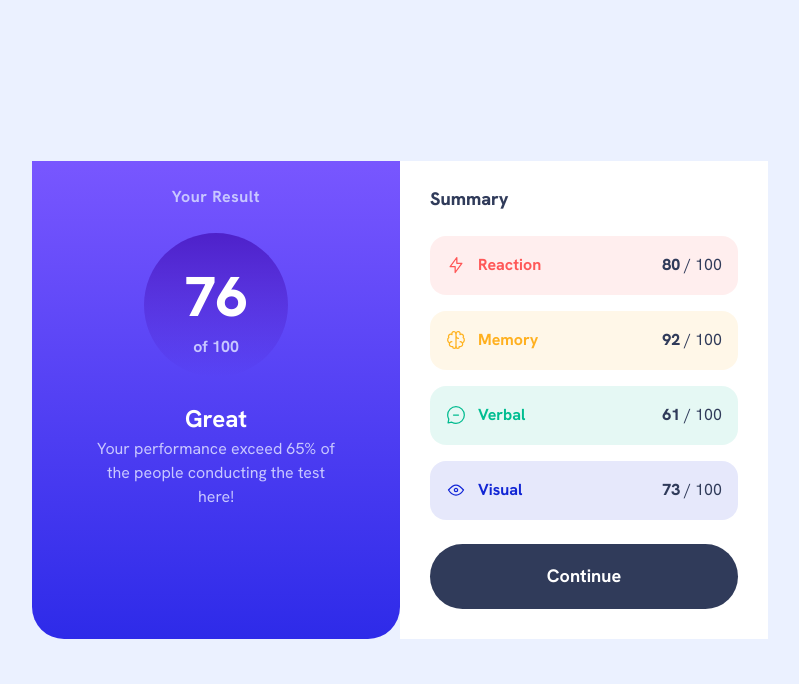
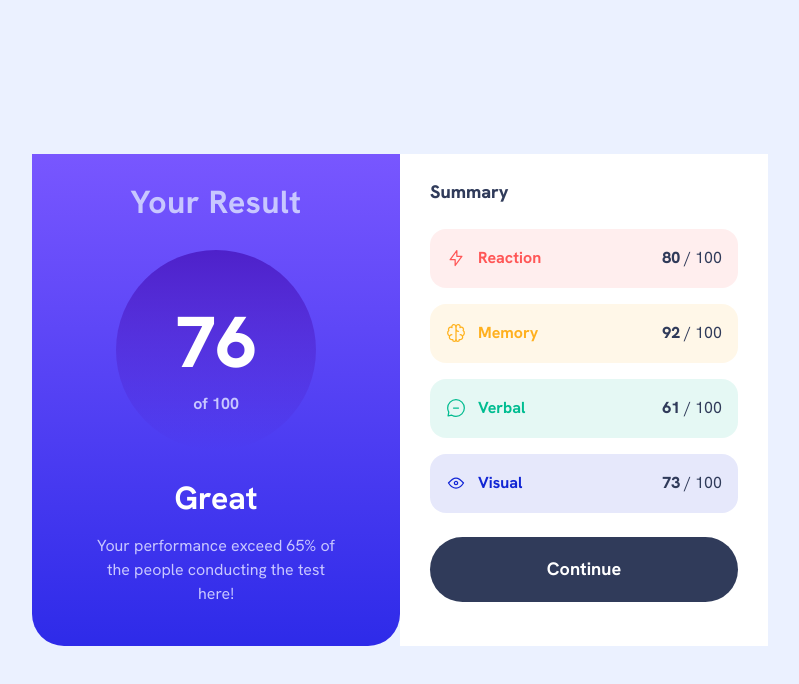
Before and after one commit to GiroFrm/result-summary, a plain HTML site: page index.html in a window 1280 px wide. Shown: the whole page, without its empty margins (240-1039 px from the left). Drawn offline with Linux system fonts and the light colour scheme.

Commit message:
style: Set margins paddings desktop size result container

```diff
--- a/style.css
+++ b/style.css
@@ -98,11 +98,14 @@ body{
 .card{
   display: grid;
   max-width: 736px;
+
 }
 
 @media(min-width: 600px){
     .card{
         grid-template-columns:  1fr 1fr;
+        border-radius: 1rem;
+
     }
 }
 
@@ -124,6 +127,9 @@ body{
     color: var(--light-lavender);
     margin-bottom: 1.5rem;
     }
+
+
+
     .score{
 
     border-radius: 50%;
@@ -137,12 +143,31 @@ body{
     background:linear-gradient( var(--violet-blue),var(--persian-blue));
 
     margin-bottom: 1.5rem;
-    }
+
+}
+
+    @media(min-width: 750px){
+
+        .score{
+            width: 12.5rem;
+        }
+        .result-label{
+           font-size: 2rem;
+        }
+       }
+
     .score__total{
         font-size: 3.5rem;
         font-weight: var(--fw-bold);
 
     }
+
+    @media(min-width: 750px){
+        .score__total{
+            font-size: 4.5rem;
+        }
+    }
+
     .score__scale{
         font-size: var(--fs-150);
         display:block;
@@ -151,14 +176,18 @@ body{
         color: var(--light-lavender);
     }
 
-    .description{
-
-    }
 
     .description__title{
         color:var(--white);
         font-size: 1.5rem;
         font-weight: var(--fw-black);
+    }
+
+    @media(min-width: 750px){
+        .description__title{
+        font-size: 2rem;
+        margin-bottom: 0.8rem
+        }
     }
 
     .description__resume{
```
